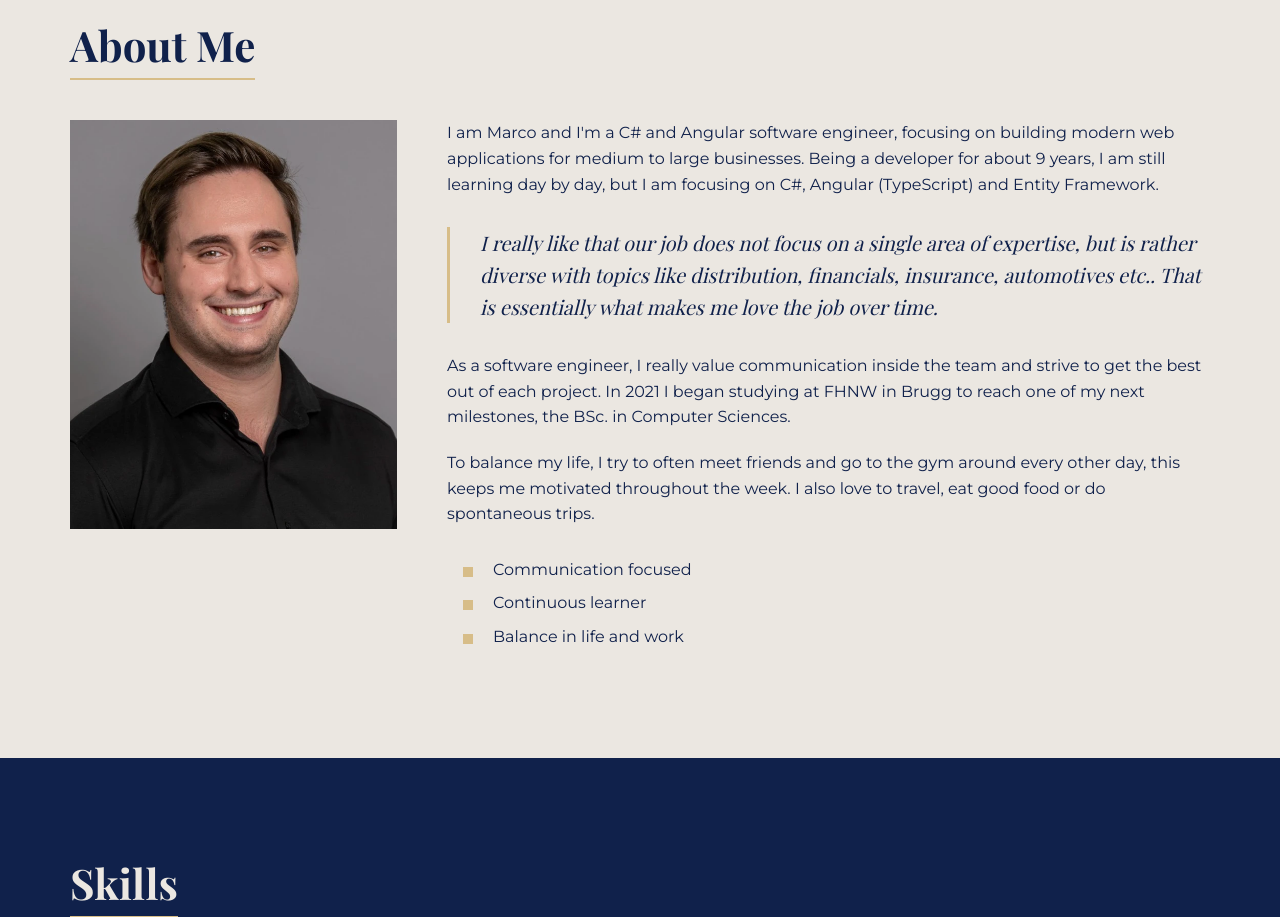
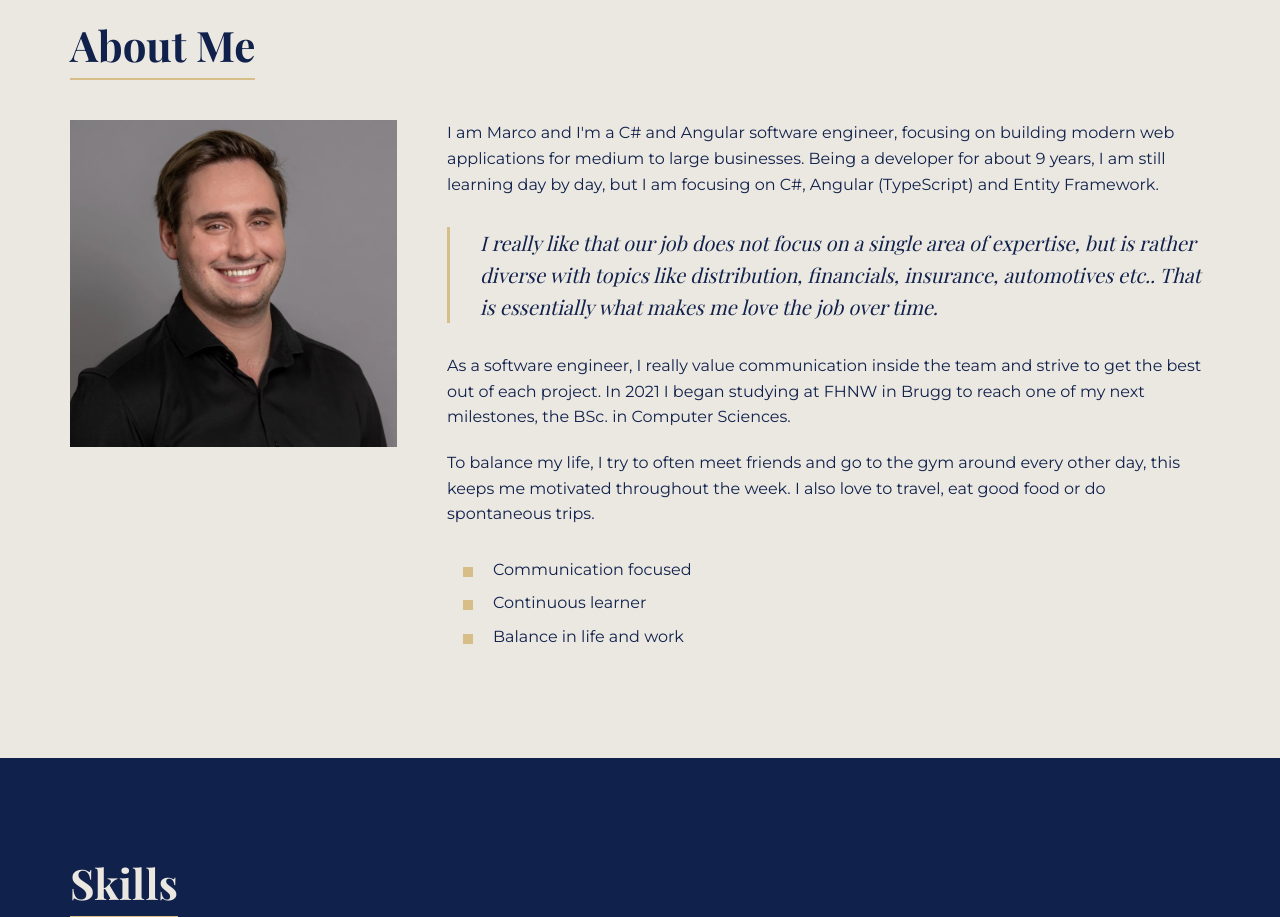
Before and after one commit to marcoruch/marcoruch-website, a plain HTML site: page trial_1/index.html in a window 1280 px wide. Shown: the part 880-1797 px from the top of the page. Drawn offline with nearby package versions, Linux system fonts and the light colour scheme; a web font is replaced by a local one.

Commit message:
predictable image layout

```diff
--- a/trial_1/assets/css/style.css
+++ b/trial_1/assets/css/style.css
@@ -412,9 +412,6 @@ body {
     position: absolute;
     top: 0;
     left: 0;
-    height: 100%;
-    object-fit: cover;
-    object-position: center;
 }
 
 /* Keep the placeholder as a fallback */
--- a/trial_1/index.html
+++ b/trial_1/index.html
@@ -145,7 +145,7 @@
                     <div class="about-image">
                         <div class="image-container">
                             <!-- Profile image -->
-                            <img src="assets/images/miscellaneous/profile.webp" width="480" height="384" alt="Marco Ruch" class="profile-image" loading="lazy">
+                            <img src="assets/images/miscellaneous/profile.webp" height="480" alt="Marco Ruch" class="profile-image" loading="lazy">
                         </div>
                     </div>
                     <div class="about-text">
```
